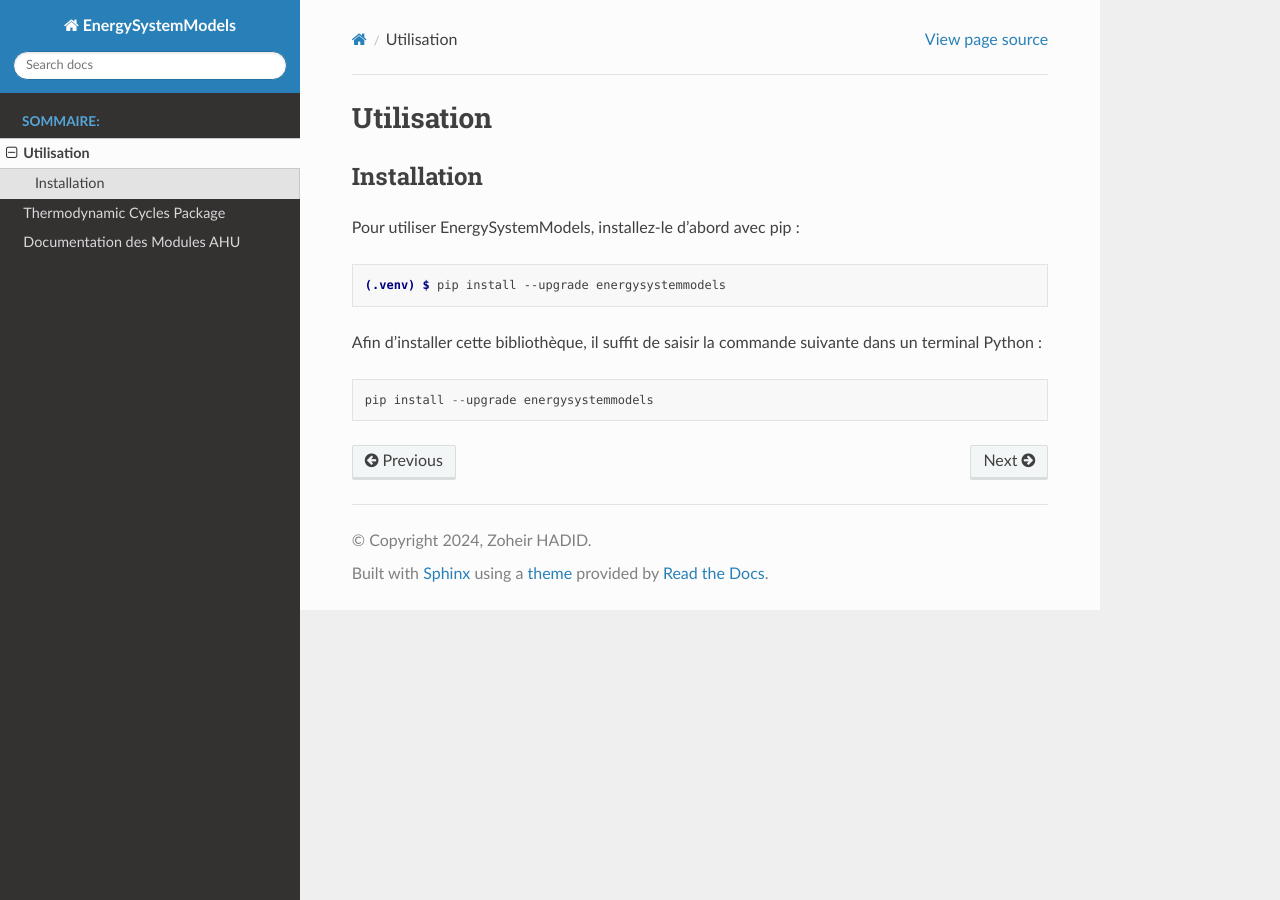
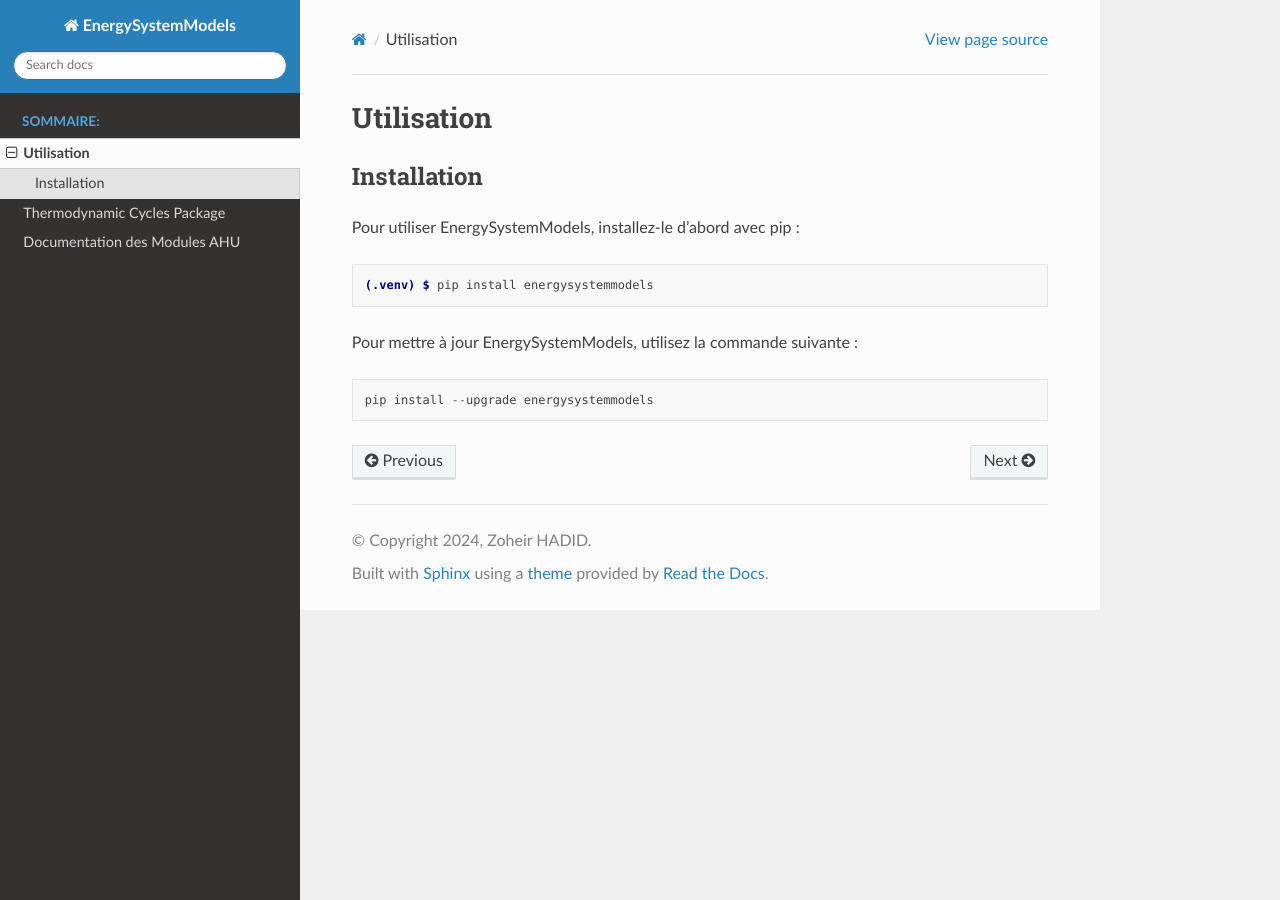
Before and after one commit to ZoheirHADID/EnergySystemModels-fr, a Sphinx documentation site: the page built from docs/source/usage.rst, in a window 1280 px wide. Built offline with Sphinx 7.4.7 and the Read the Docs theme 3.1.0, drawn with Linux system fonts in a browser that asks for light colours; pages that are not in the unit, such as notebooks, are missing from menus.

Commit message:
Prérequis

```diff
--- a/docs/source/usage.rst
+++ b/docs/source/usage.rst
@@ -10,12 +10,10 @@ Pour utiliser EnergySystemModels, installez-le d'abord avec pip :
 
 .. code-block:: console
 
-   (.venv) $ pip install --upgrade energysystemmodels
+   (.venv) $ pip install energysystemmodels
 
+Pour mettre à jour EnergySystemModels, utilisez la commande suivante :
 
-
-
-Afin d’installer cette bibliothèque, il suffit de saisir la commande suivante dans un terminal Python :
 
 .. code-block:: python
 
```
